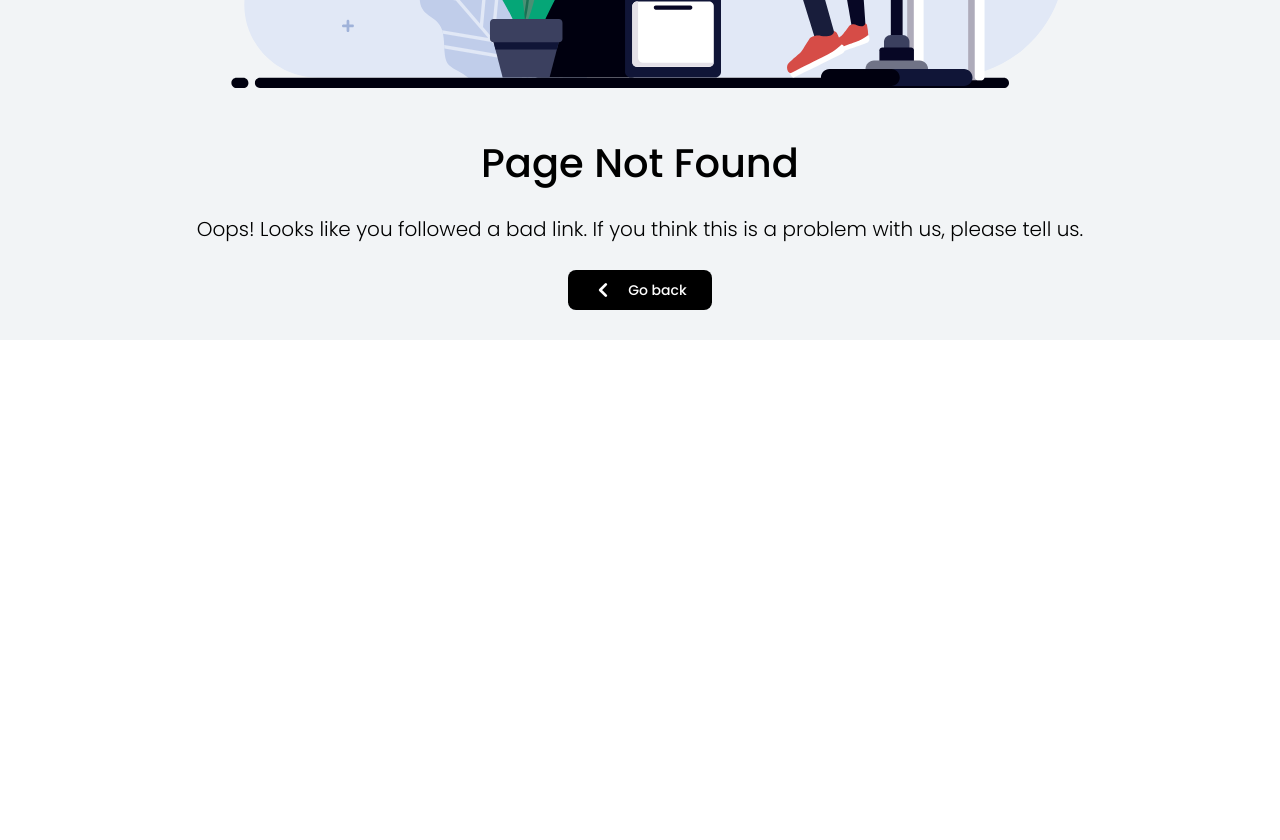
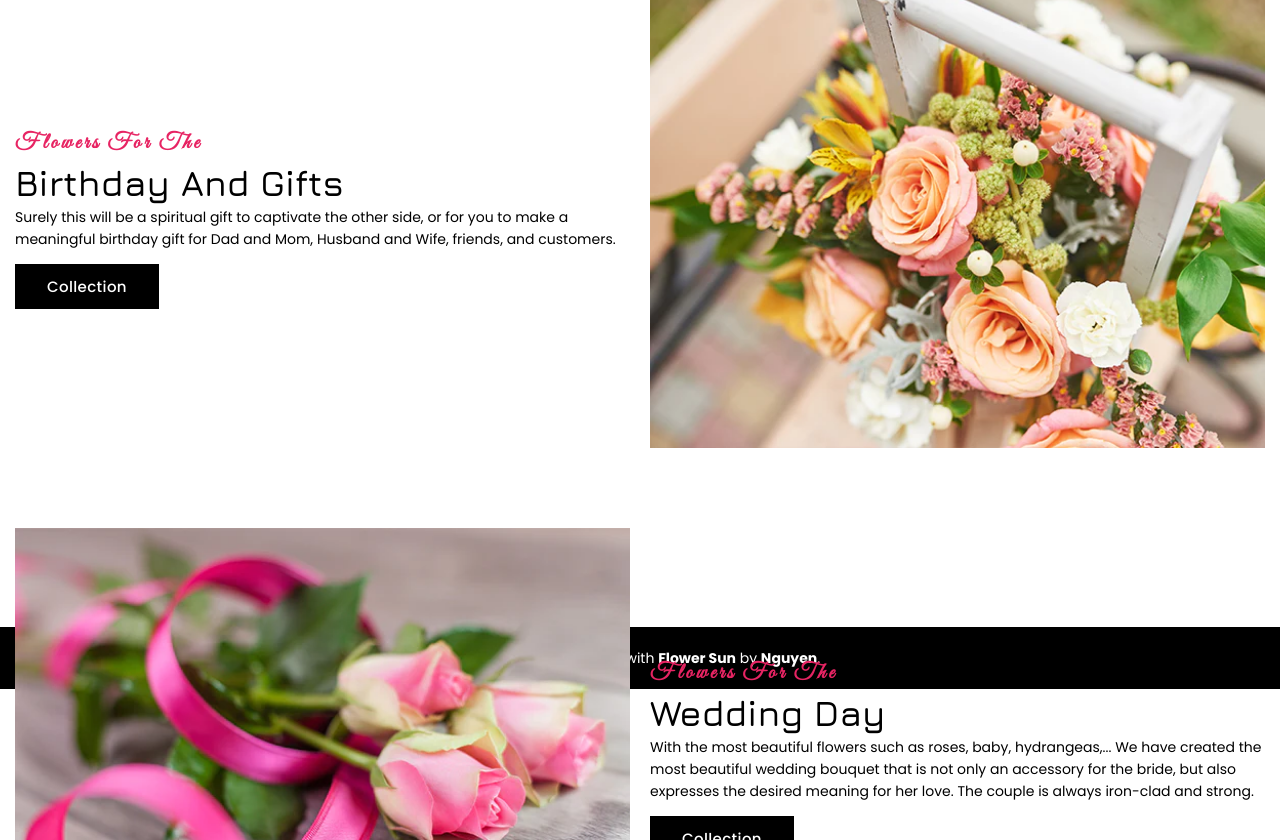
Before and after one commit to nguyenh01/flower-shop, a Next.js app: page /about-us in a window 1280 px wide. Before the commit this address had no page. Shown: the part 460-1300 px from the top of the page. Before the commit the page ends 800 px from the top, so only its background shows below. Built offline with nearby package versions, Linux system fonts and the light colour scheme.

Commit message:
[Add] About Us Page

```diff
--- /dev/null
+++ b/pages/about-us/index.tsx
@@ -0,0 +1,30 @@
+import Breadcrumb from '@src/components/Breadcrumb/Breadcrumb';
+import Path from '@src/utils/path';
+import { NextPage } from 'next';
+import Head from 'next/head';
+import { Fragment } from 'react';
+import { useTranslation } from 'react-i18next';
+import RoutingProtection from '@src/components/ServerSideRendering/RoutingProtection';
+import { allRole } from '@src/utils/constants';
+import AboutUs from '@src/containers/AboutUs/AboutUs';
+
+const AboutUsPage: NextPage = () => {
+  const { t } = useTranslation();
+
+  const breadcrumbItems = [
+    { name: t('menu.home'), link: Path.HOME },
+    { name: t('menu.aboutUs'), link: undefined },
+  ];
+
+  return (
+    <Fragment>
+      <Head>
+        <title>Flower Sun - About Us</title>
+      </Head>
+      <Breadcrumb breadcrumbTitle={t('menu.aboutUs')} breadcrumbItems={breadcrumbItems} />
+      <AboutUs />
+    </Fragment>
+  );
+};
+
+export default RoutingProtection(AboutUsPage, allRole);
--- /dev/null
+++ b/src/containers/AboutUs/AboutUs.tsx
@@ -0,0 +1,106 @@
+import Button from '@src/components/Button/Button';
+import Wrapper from '@src/components/Layout/Wrapper';
+import Typography from '@src/components/Typography/Typography';
+import Col from 'antd/lib/grid/col';
+import Row, { Gutter } from 'antd/lib/grid/row';
+import { FunctionComponent, useMemo } from 'react';
+import styled from 'styled-components';
+import { Image } from 'antd';
+import { useRouter } from 'next/router';
+import Path from '@src/utils/path';
+import { useTranslation } from 'react-i18next';
+
+interface FlowerFormProps {
+  title1: string;
+  title2: string;
+  description: string;
+  button: string;
+}
+
+const AboutUs: FunctionComponent = () => {
+  const { t } = useTranslation();
+
+  const gutter: [Gutter, Gutter] = useMemo(() => [20, 80], []);
+  const span = useMemo(() => 12, []);
+
+  return (
+    <Container>
+      <Wrapper>
+        <Row gutter={gutter} wrap>
+          <Col className="grid" span={span}>
+            <FlowerForm
+              title1={t('about.title1')}
+              title2={t('about.title11')}
+              description={t('about.desc1')}
+              button={t('home.collection')}
+            />
+          </Col>
+          <Col span={span}>
+            <Image width="100%" src="/images/au1.png" alt="img" />
+          </Col>
+          <Col span={span}>
+            <Image width="100%" src="/images/au2.png" alt="img" />
+          </Col>
+          <Col className="grid" span={span}>
+            <FlowerForm
+              title1={t('about.title1')}
+              title2={t('about.title12')}
+              description={t('about.desc2')}
+              button={t('home.collection')}
+            />
+          </Col>
+        </Row>
+      </Wrapper>
+    </Container>
+  );
+};
+
+const FlowerForm = ({ title1, title2, description, button }: FlowerFormProps) => {
+  const router = useRouter();
+
+  const handleGoToShop = () => {
+    router.push(Path.SHOP);
+  };
+
+  return (
+    <div className="flower-from">
+      <Typography.SectionTitle1 className="title1 mb-5">{title1}</Typography.SectionTitle1>
+      <Typography.SectionTitle2 className="title2 mb-5">{title2}</Typography.SectionTitle2>
+      <p>{description}</p>
+      <Button className="collect-btn" type="primary" onClick={handleGoToShop}>
+        {button}
+      </Button>
+    </div>
+  );
+};
+
+const Container = styled.div`
+  height: 80vh;
+  margin-top: 80px;
+
+  .grid {
+    display: grid;
+  }
+
+  .flower-from {
+    margin-top: auto;
+    margin-bottom: auto;
+
+    .title1 {
+      font-size: 22px;
+    }
+
+    .title2 {
+      font-size: 36px;
+      line-height: 36px;
+    }
+
+    .collect-btn {
+      color: #fff;
+      background-color: #000;
+      text-transform: capitalize;
+    }
+  }
+`;
+
+export default AboutUs;
--- a/src/i18n/english/translation.json
+++ b/src/i18n/english/translation.json
@@ -120,5 +120,12 @@
     "shippingAddress": "shipping address",
     "completeOrder": "complete order",
     "returnCart": "return to cart"
+  },
+  "about": {
+    "title1": "Flowers for the",
+    "title11": "Birthday And Gifts",
+    "title12": "Wedding Day",
+    "desc1": "Surely this will be a spiritual gift to captivate the other side, or for you to make a meaningful birthday gift for Dad and Mom, Husband and Wife, friends, and customers.",
+    "desc2": "With the most beautiful flowers such as roses, baby, hydrangeas,... We have created the most beautiful wedding bouquet that is not only an accessory for the bride, but also expresses the desired meaning for her love. The couple is always iron-clad and strong."
   }
 }
--- a/src/i18n/vietnamese/translation.json
+++ b/src/i18n/vietnamese/translation.json
@@ -120,5 +120,12 @@
     "shippingAddress": "địa chỉ giao hàng",
     "completeOrder": "đặt hàng",
     "returnCart": "Trở về giỏ hàng"
+  },
+  "about": {
+    "title1": "Hoa dành cho",
+    "title11": "Sinh Nhật và Tặng Quà",
+    "title12": "Ngày Cưới",
+    "desc1": "Chắc chắn đây sẽ là món quà tinh thần làm say lòng đối phương, hoặc để bạn làm quà tặng sinh nhật ý nghĩa cho Bố Mẹ, Vợ Chồng, bạn bè, khách hàng.",
+    "desc2": "Với những loài hoa đẹp nhất như hoa hồng, baby, cẩm tú cầu,... Chúng tôi đã tạo ra bó hoa cưới đẹp nhất không chỉ là phụ kiện cho cô dâu mà còn thể hiện ý nghĩa mong muốn dành cho tình yêu của mình. Hai vợ chồng luôn son sắt, bền chặt."
   }
 }
```
Also changed, not shown: src/containers/Checkout/index.tsx (+22 -1 lines), public/images/au1.png (added), public/images/au2.png (added).
